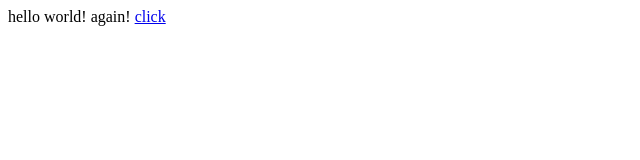
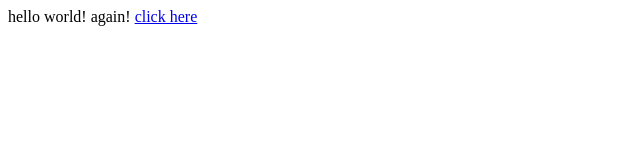
Before and after one commit to Daniel1of1/haight.dev, a plain HTML site: page public/index.html in a window 1280 px wide. Shown: the full height of the page, 0-640 px from the left. Drawn offline with Linux system fonts and the light colour scheme.

Commit message:
Update index.html

```diff
--- a/public/index.html
+++ b/public/index.html
@@ -1,3 +1,3 @@
 hello world! again!
 
-<a href="https://sit2.marksandspencer.com/l/a">click</a>
+<a href="https://www.sit2.marksandspencer.com/l/a">click here</a>
```
